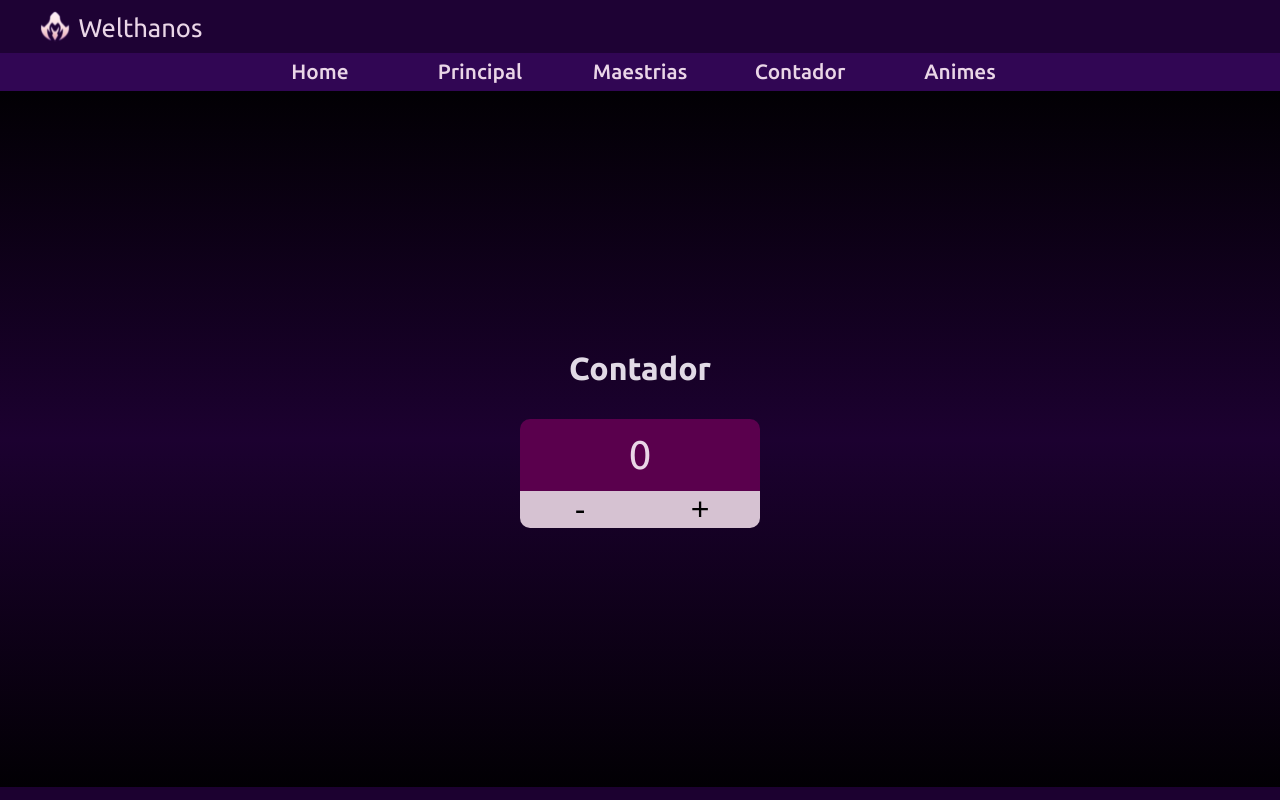
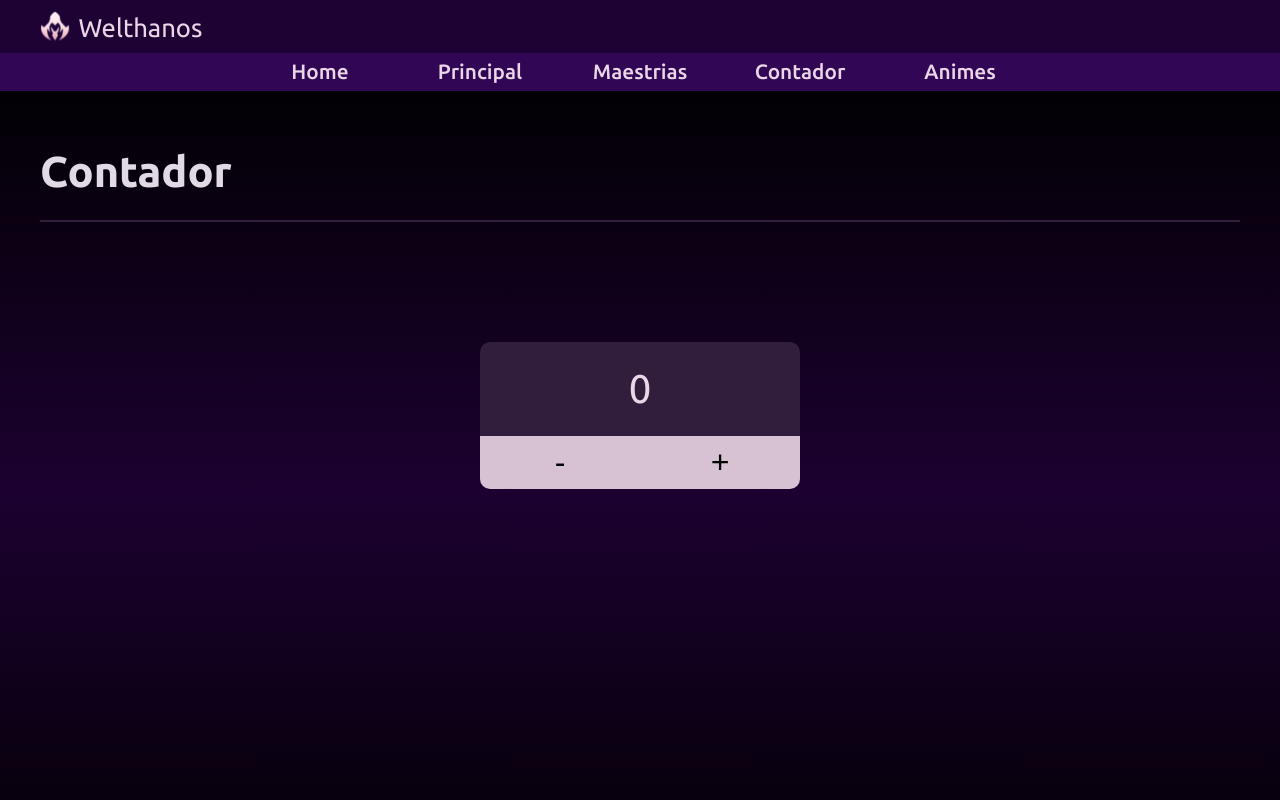
Before and after one commit to Welthanos/vs13-front-01-angular-task-01, an Angular app: page /counter in a window 1280 px wide. Shown: the top 800 px of the page. Built offline with nearby package versions, Linux system fonts and the light colour scheme.

Commit message:
feat: counter page

```diff
--- a/src/app/layouts/counter/counter.component.scss
+++ b/src/app/layouts/counter/counter.component.scss
@@ -1,15 +1,16 @@
 section {
     display: flex;
     flex-direction: column;
+    margin-top: 4rem;
 
     span {
-        width: 15rem;
-        padding: 0.8rem;
+        width: 20rem;
+        padding: 1.5rem;
 
         color: #ead6e7;
         font-size: 2.5rem;
         text-align: center;
-        background-color: #5a004d;
+        background-color: rgb(49, 29, 60);
 
         border-top-left-radius: 10px;
         border-top-right-radius: 10px;
@@ -19,6 +20,7 @@ section {
         width: 50%;
         border: none;
         font-size: 2rem;
+        padding-block: 0.5rem;
         background-color: #d6c2d2;
 
         &:hover {
--- a/src/app/pages/counter-page/counter-page.component.html
+++ b/src/app/pages/counter-page/counter-page.component.html
@@ -1,4 +1,6 @@
 <main>
-    <h2>Contador</h2>
+    <div class="title">
+        <h1>Contador</h1>
+    </div>
     <app-counter [(counter)]="counter"></app-counter>
 </main>
--- a/src/app/pages/counter-page/counter-page.component.scss
+++ b/src/app/pages/counter-page/counter-page.component.scss
@@ -1,15 +1,24 @@
 main {
     display: flex;
     align-items: center;
-    justify-content: center;
     flex-direction: column;
+
+    min-height: 50rem;
+    padding: 2.5rem;
     gap: 2rem;
-    min-height: 87vh;
 
     background-image: linear-gradient(to bottom, #020004, #1c0130, #020004);
     color: #e1dae5;
 
-    h2 {
-        font-size: 2rem;
+    div.title {
+        width: 100%;
+        max-width: 1200px;
+
+        h1 {
+            font-size: 2.7rem;
+            padding-bottom: 1.5rem;
+            margin-block: 1rem 1.5rem;
+            border-bottom: 2px solid rgb(49, 29, 60);
+        }
     }
 }
```
